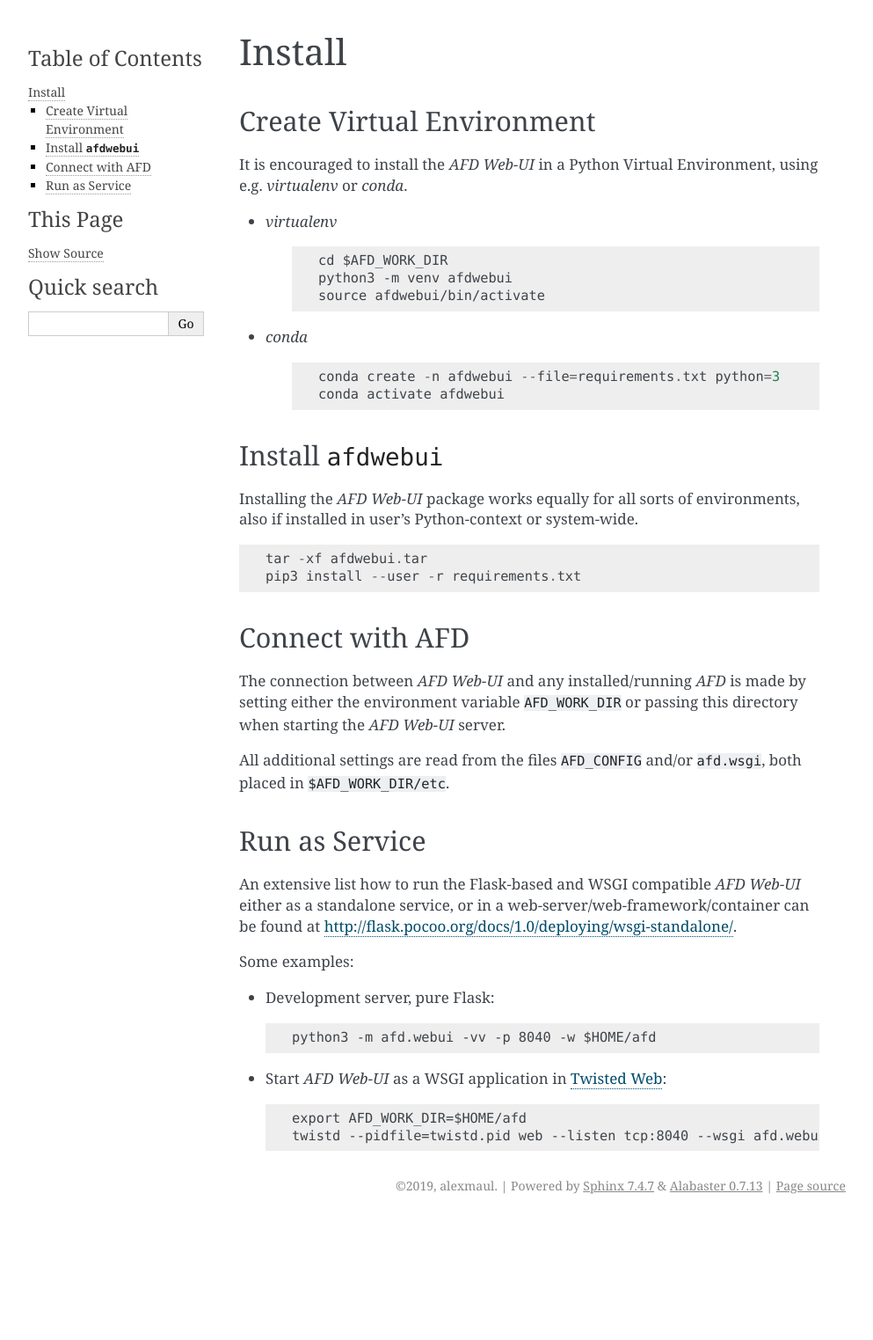
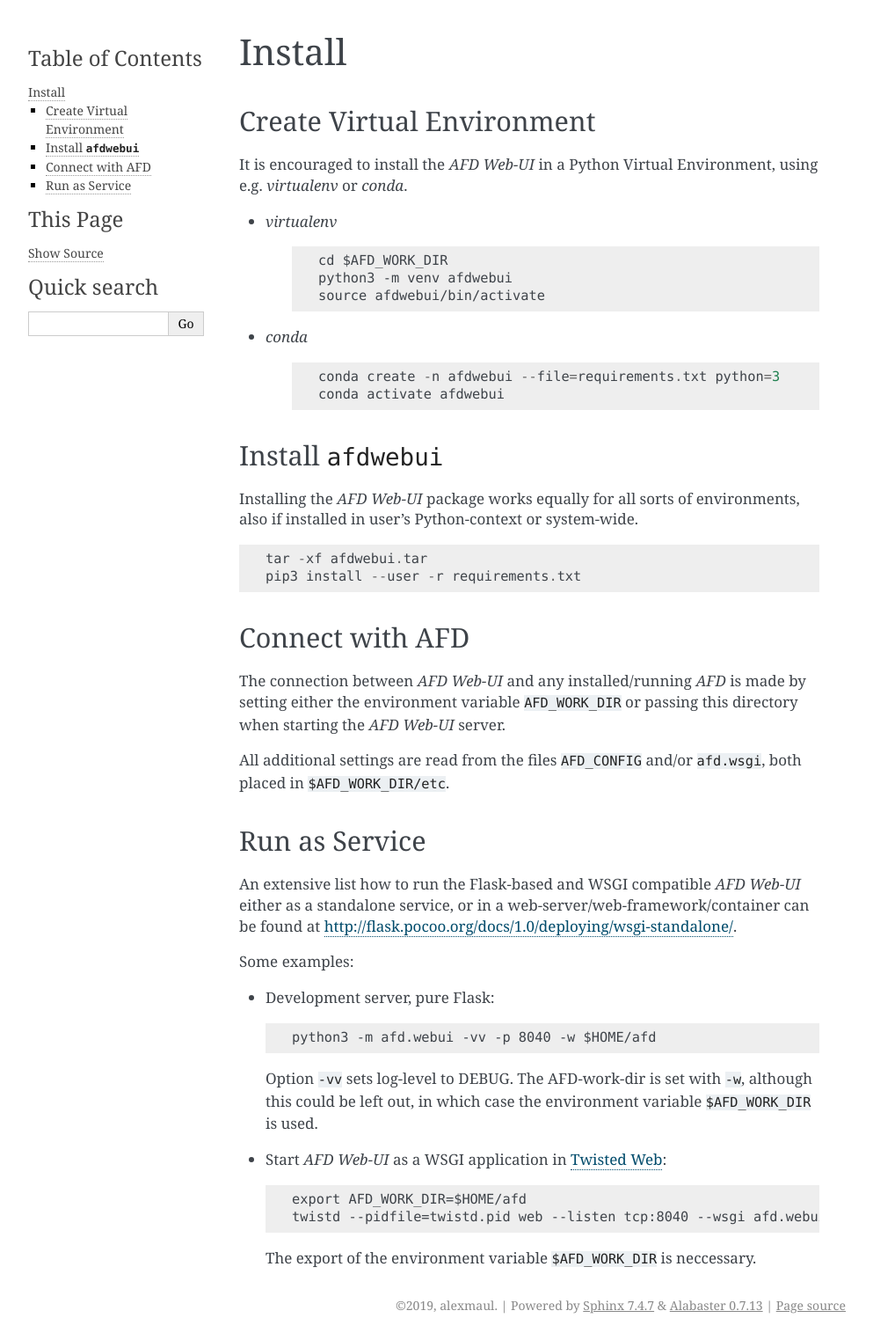
Before and after one commit to alexmaul/AFD-WebUI, a Sphinx documentation site: the page built from doc/install.rst, in a window 1280 px wide. Shown: the whole page at 88% size, without its empty margins (148-1141 px from the left). Built offline with Sphinx 7.4.7, drawn with Linux system fonts in a browser that asks for light colours; before the commit the page ends 1387 px from its top, so only the background shows below that.

Commit message:
Erkläre Setzen von AFD_WORK_DIR in Doku.

```diff
--- a/doc/install.rst
+++ b/doc/install.rst
@@ -59,8 +59,14 @@ Some examples:
 
     python3 -m afd.webui -vv -p 8040 -w $HOME/afd
 
+  Option ``-vv`` sets log-level to DEBUG. The AFD-work-dir is set with ``-w``,
+  although this could be left out, in which case the environment variable
+  ``$AFD_WORK_DIR`` is used.
+
 - Start *AFD Web-UI* as a WSGI application in `Twisted Web
   <https://twistedmatrix.com/documents/current/web/howto/>`_::
 
     export AFD_WORK_DIR=$HOME/afd
     twistd --pidfile=twistd.pid web --listen tcp:8040 --wsgi afd.webui.app
+
+  The export of the environment variable ``$AFD_WORK_DIR`` is neccessary.
```
